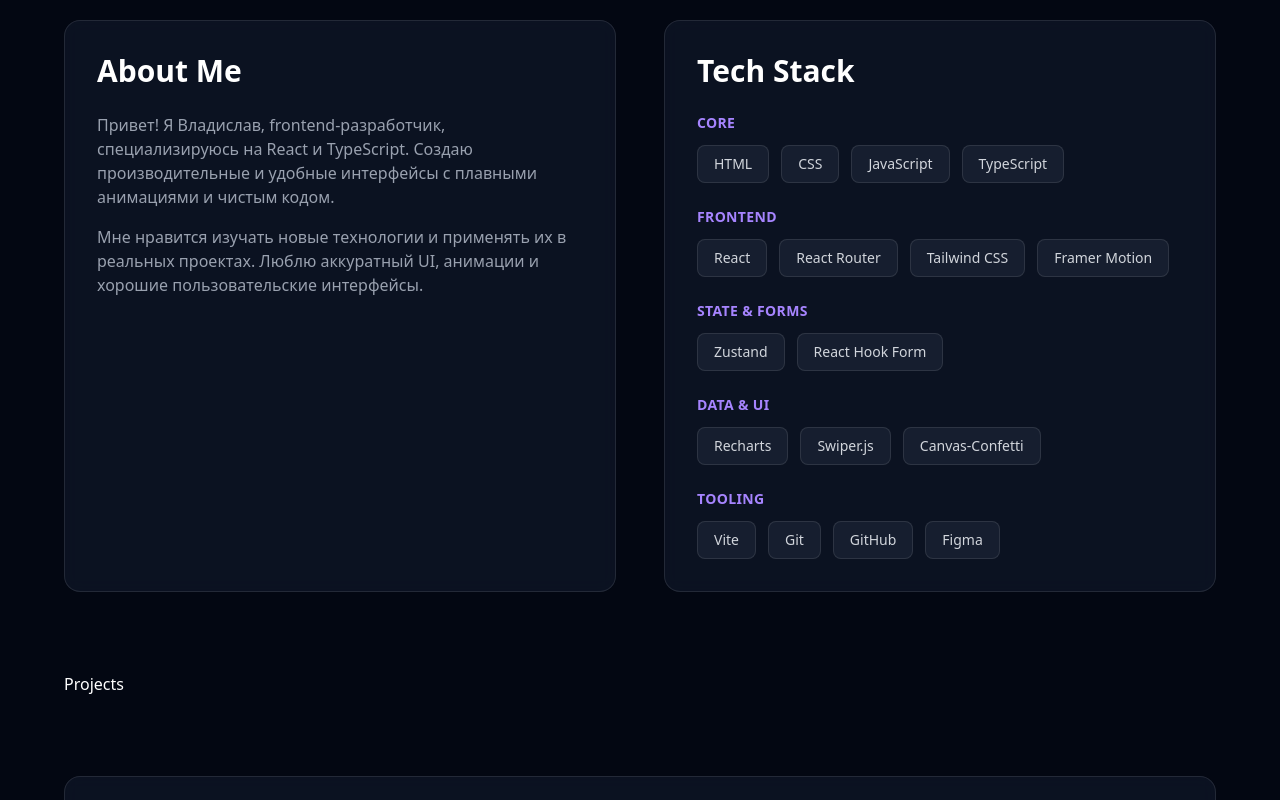
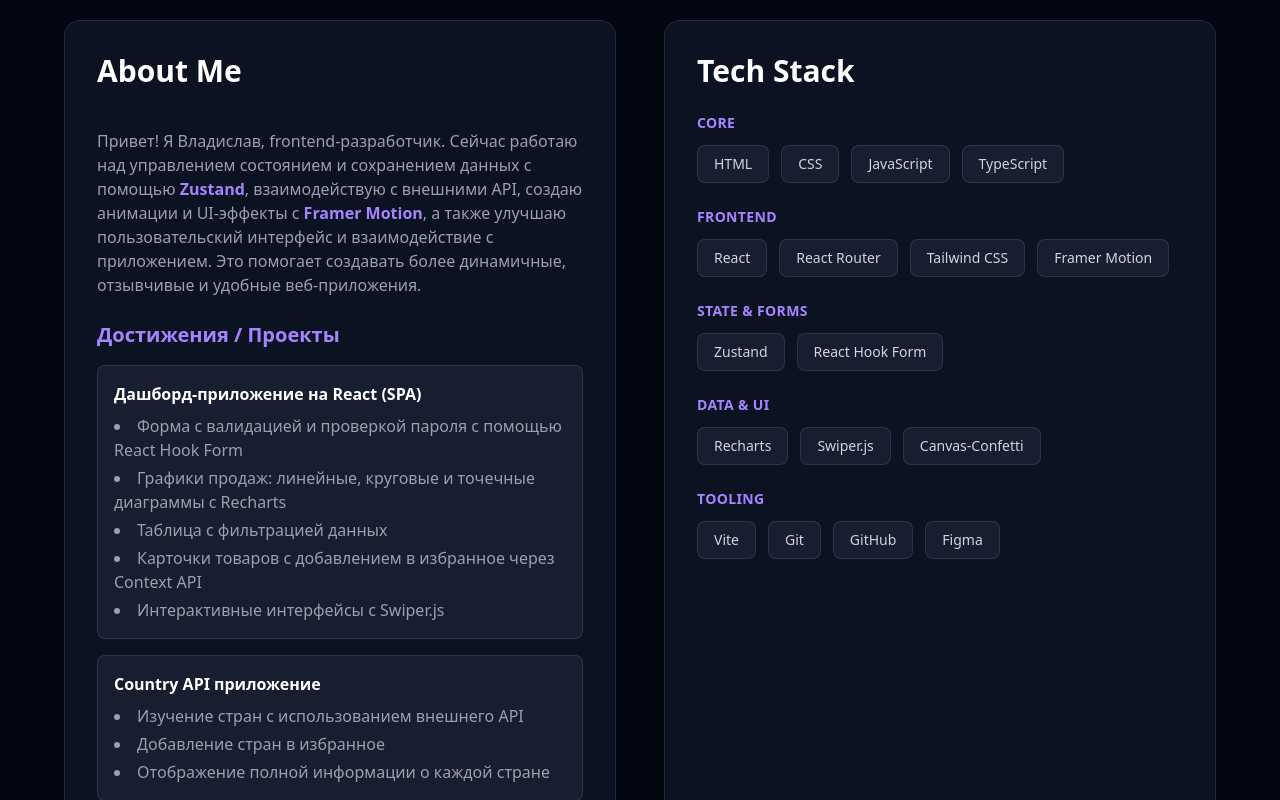
Before and after one commit to VladislavProhorov123/Portfolio, a React (Vite) app: page / in a window 1280 px wide. Shown: the part 860-1660 px from the top of the page. Built offline with nearby package versions, Linux system fonts and the light colour scheme.

Commit message:
Update Left column with my Bio

```diff
--- a/src/sections/About.tsx
+++ b/src/sections/About.tsx
@@ -28,24 +28,61 @@
     <section className="relative bg-gray-950 py-20 px-6">
       <div className="mx-auto max-w-6xl grid grid-cols-1 lg:grid-cols-2 gap-12">
         {/* Левая колонка — описание */}
-        <div
-          className="bg-gray-900/70
-  border border-white/10
-  rounded-2xl
-  p-8
-  backdrop-blur"
-        >
-          <h2 className="text-3xl font-bold text-white mb-6">About Me</h2>
-          <p className="text-gray-400 mb-4">
-            Привет! Я Владислав, frontend-разработчик, специализируюсь на React
-            и TypeScript. Создаю производительные и удобные интерфейсы с
-            плавными анимациями и чистым кодом.
+        <div className="bg-gray-900/70 border border-white/10 rounded-2xl p-8 backdrop-blur flex flex-col gap-6">
+          <h2 className="text-3xl font-bold text-white mb-4">About Me</h2>
+
+          {/* Биография */}
+          <p className="text-gray-400">
+            Привет! Я Владислав, frontend-разработчик. Сейчас работаю над
+            управлением состоянием и сохранением данных с помощью{" "}
+            <span className="text-violet-400 font-semibold">Zustand</span>,
+            взаимодействую с внешними API, создаю анимации и UI-эффекты с{" "}
+            <span className="text-violet-400 font-semibold">Framer Motion</span>
+            , а также улучшаю пользовательский интерфейс и взаимодействие с
+            приложением. Это помогает создавать более динамичные, отзывчивые и
+            удобные веб-приложения.
           </p>
-          <p className="text-gray-400">
-            Мне нравится изучать новые технологии и применять их в реальных
-            проектах. Люблю аккуратный UI, анимации и хорошие пользовательские
-            интерфейсы.
-          </p>
+
+          {/* Достижения */}
+          <div className="flex flex-col gap-4">
+            <h3 className="text-xl font-semibold text-violet-400">
+              Достижения / Проекты
+            </h3>
+
+            {/* Проект 1 */}
+            <div className="bg-gray-800/60 border border-white/10 rounded-lg p-4">
+              <h4 className="font-semibold text-white">
+                Дашборд-приложение на React (SPA)
+              </h4>
+              <ul className="list-disc list-inside text-gray-400 mt-2 space-y-1">
+                <li>
+                  Форма с валидацией и проверкой пароля с помощью React Hook
+                  Form
+                </li>
+                <li>
+                  Графики продаж: линейные, круговые и точечные диаграммы с
+                  Recharts
+                </li>
+                <li>Таблица с фильтрацией данных</li>
+                <li>
+                  Карточки товаров с добавлением в избранное через Context API
+                </li>
+                <li>Интерактивные интерфейсы с Swiper.js</li>
+              </ul>
+            </div>
+
+            {/* Проект 2 */}
+            <div className="bg-gray-800/60 border border-white/10 rounded-lg p-4">
+              <h4 className="font-semibold text-white">
+                Country API приложение
+              </h4>
+              <ul className="list-disc list-inside text-gray-400 mt-2 space-y-1">
+                <li>Изучение стран с использованием внешнего API</li>
+                <li>Добавление стран в избранное</li>
+                <li>Отображение полной информации о каждой стране</li>
+              </ul>
+            </div>
+          </div>
         </div>
 
         {/* Правая колонка — стек технологий */}
@@ -89,6 +126,8 @@
               </div>
             ))}
           </div>
+
+
         </div>
       </div>
     </section>
```
